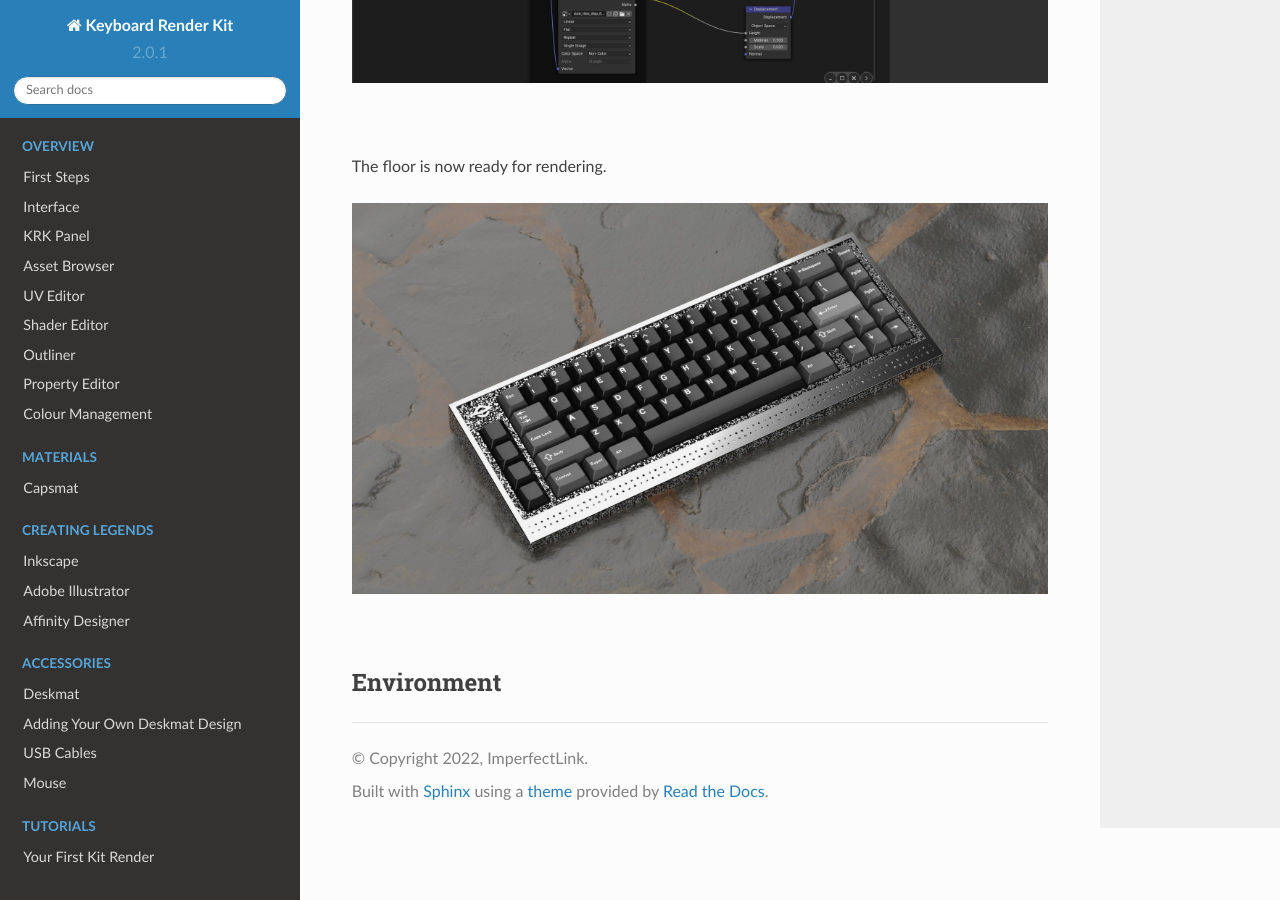
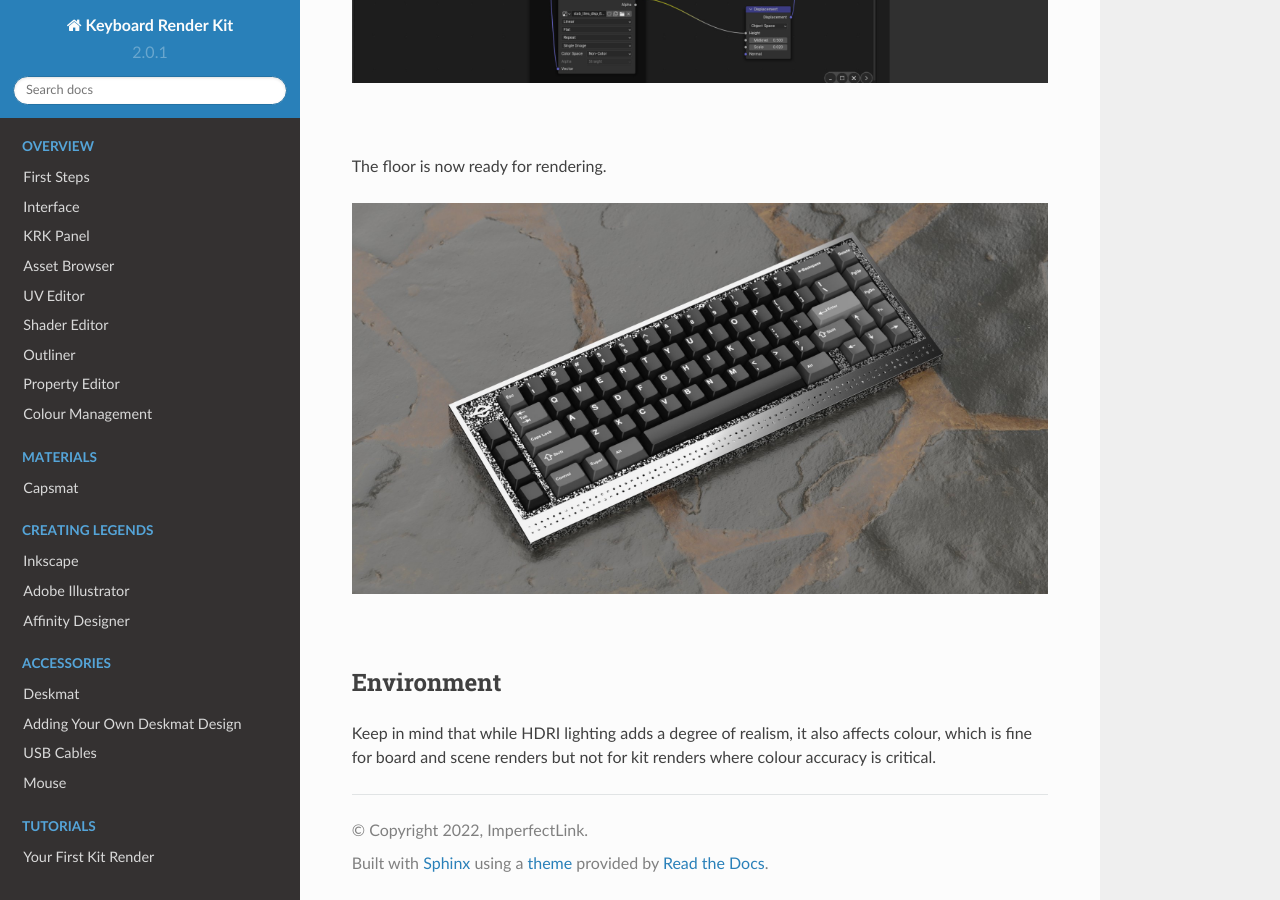
Before and after one commit to imperfectlink/KeyboardRenderKit, a Sphinx documentation site: the page built from docs/source/polyhaven.rst, in a window 1280 px wide and 900 px high, scrolled down 4219 px. Built offline with Sphinx 7.4.7 and the Read the Docs theme 2.0.0, drawn with Linux system fonts in a browser that asks for light colours.

Commit message:
Update polyhaven.rst

```diff
--- a/docs/source/polyhaven.rst
+++ b/docs/source/polyhaven.rst
@@ -63,3 +63,5 @@
 
 Environment
 ~~~~
+
+Keep in mind that while HDRI lighting adds a degree of realism, it also affects colour, which is fine for board and scene renders but not for kit renders where colour accuracy is critical.
```
